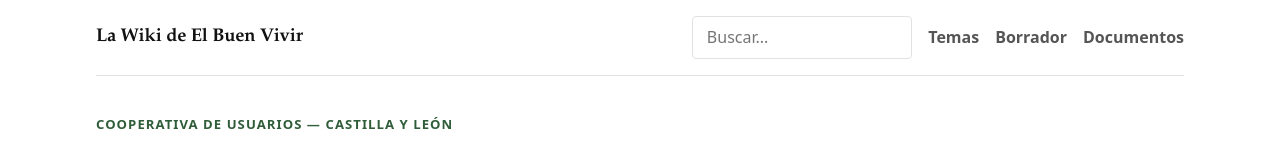
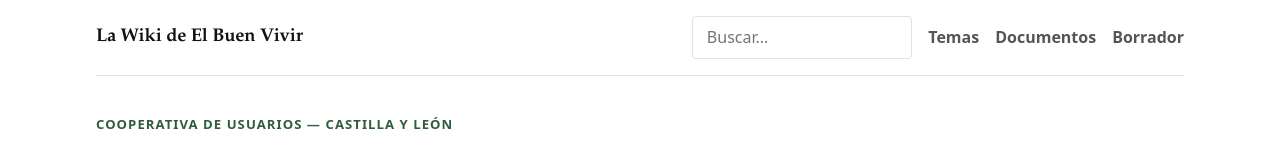
Before and after one commit to LuisSevillano/elbuenvivir-commons, a SvelteKit app: page / in a window 1280 px wide. Shown: the top 147 px of the page. Built offline with nearby package versions, Linux system fonts and the light colour scheme.

Commit message:
Move the Borrador link after Documentos in the navigation.

```diff
--- a/src/routes/+layout.svelte
+++ b/src/routes/+layout.svelte
@@ -73,8 +73,8 @@
 			{/if}
 			<nav aria-label="Navegación principal">
 				<a href="/temas" class:active={page.url.pathname.startsWith('/temas')} aria-current={page.url.pathname.startsWith('/temas') ? 'page' : undefined}>Temas</a>
+				<a href="/documentos" class:active={page.url.pathname.startsWith('/documentos')} aria-current={page.url.pathname.startsWith('/documentos') ? 'page' : undefined}>Documentos</a>
 				<a href="/borrador" class:active={page.url.pathname.startsWith('/borrador')} aria-current={page.url.pathname.startsWith('/borrador') ? 'page' : undefined}>Borrador</a>
-				<a href="/documentos" class:active={page.url.pathname.startsWith('/documentos')} aria-current={page.url.pathname.startsWith('/documentos') ? 'page' : undefined}>Documentos</a>
 			</nav>
 		</div>
 	</header>
```
